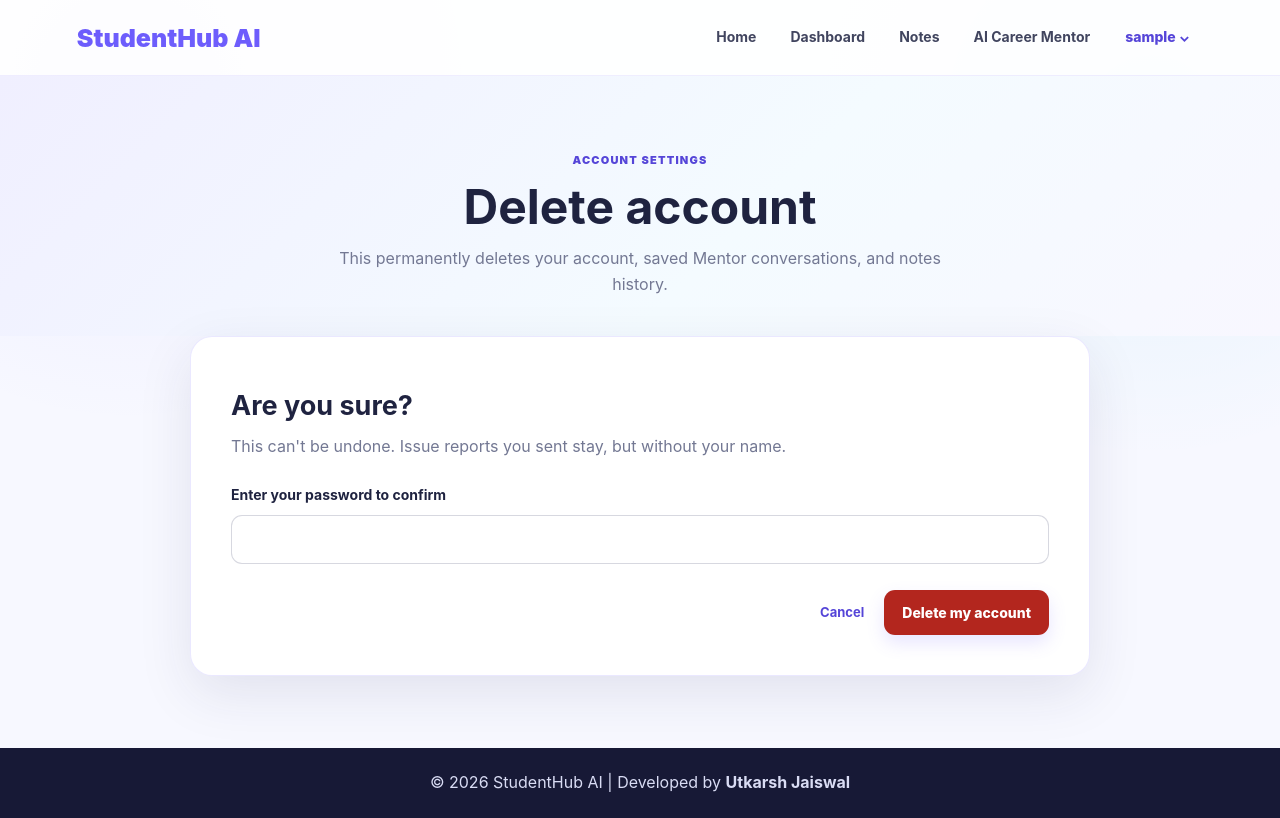
After one commit to utkarshjaiswal001/StudentHubAI, a Flask app: page /account/delete in a window 1280 px wide. The commit adds this page. Run offline with Flask 3, Linux system fonts and the light colour scheme; the visitor is signed in with stand-in values (Sample User, id 1); data comes from the database, SQL or seed files in the repository.

Commit message:
Accounts: edit profile, change/delete account, My notes, matching branches
- Edit profile, change password, delete account (password confirmed)
- Forced new password after an admin reset
- Registration branches match the notes library; migrate 'Computer Science'
- My notes shortcut on Account, Dashboard and profile menu
- Forgot-password hint on login
- 8 new tests

Co-Authored-By: Claude Opus 5.5 <noreply@anthropic.com>

```diff
--- a/app.py
+++ b/app.py
@@ -110,17 +110,36 @@ def note_details_error(title, subject, branch, year, semester):
     return note_assignment_error(branch, year, semester)
 
 
-# Keep existing profile choices valid while also accepting the notes-library branch names.
+# Student profile branches match the notes library (Common is for notes only).
+# "Other" covers branches the library doesn't have yet.
 REGISTRATION_BRANCHES = [
-    "Computer Science",
-    "Computer Science Engineering",
-    "Information Technology",
-    "Electronics & Communication",
-    "Electrical Engineering",
-    "Mechanical Engineering",
-    "Civil Engineering",
-    "Other",
-]
+    branch for branch in NOTE_BRANCHES if branch != COMMON_FIRST_YEAR_BRANCH
+] + ["Other"]
+LEGACY_BRANCH_NAMES = {"Computer Science": "Computer Science Engineering"}
+
+
+def my_notes_url(branch, year):
+    """Shortcut to a student's own notes: their branch + year when possible."""
+    branch = LEGACY_BRANCH_NAMES.get(branch, branch)
+    if year not in NOTE_YEARS:
+        return url_for("notes")
+    if year == "1st Year" or branch not in NOTE_BRANCHES:
+        # 1st year picks Common or their branch; unknown branches pick from the list.
+        return url_for("note_branches", year=year)
+    return notes_browse_url(branch, year)
+
+
+def profile_error(name, college, branch, year):
+    """Validate editable profile fields; return an error message or None."""
+    if not 2 <= len(name) <= 80 or contains_control_characters(name):
+        return "Enter a name between 2 and 80 characters."
+    if not 2 <= len(college) <= 120 or contains_control_characters(college):
+        return "Enter a college name between 2 and 120 characters."
+    if branch not in REGISTRATION_BRANCHES:
+        return "Choose a valid branch."
+    if year not in NOTE_YEARS:
+        return "Choose a valid year."
+    return None
 EMAIL_PATTERN = re.compile(r"^[^@\s]+@[^@\s]+\.[^@\s]+$")
 SUGGESTED_SUBJECTS = [
     "Python Programming",
@@ -375,6 +394,10 @@ def init_db():
             get_db().execute(
                 "ALTER TABLE users ADD COLUMN must_change_password INTEGER NOT NULL DEFAULT 0"
             )
+        for old_branch, new_branch in LEGACY_BRANCH_NAMES.items():
+            get_db().execute(
+                "UPDATE users SET branch = ? WHERE branch = ?", (new_branch, old_branch)
+            )
         get_db().execute(
             """CREATE TABLE IF NOT EXISTS login_attempts (
                 email TEXT PRIMARY KEY COLLATE NOCASE,
@@ -603,13 +626,41 @@ def inject_user_state():
             "SELECT is_owner FROM users WHERE id = ?", (session["user_id"],)
         ).fetchone()
         user_is_owner = bool(owner and owner["is_owner"])
+    my_notes = None
+    if session.get("user_id") is not None:
+        profile = get_db().execute(
+            "SELECT branch, year FROM users WHERE id = ?", (session["user_id"],)
+        ).fetchone()
+        if profile is not None:
+            my_notes = my_notes_url(profile["branch"], profile["year"])
     return {
+        "my_notes_url": my_notes,
         "is_logged_in": session.get("user_id") is not None,
         "is_owner": user_is_owner,
         "current_user_name": session.get("user_name"),
         "ai_configured": bool(os.environ.get("OPENAI_API_KEY", "").strip()),
         "csrf_token": get_csrf_token(),
     }
+
+
+@app.before_request
+def require_new_password_after_reset():
+    """After an admin reset, the student must pick a new password before anything else."""
+    if session.get("user_id") is None or request.endpoint in {
+        "change_password", "logout", "static", "health_check",
+    }:
+        return None
+    user = get_db().execute(
+        "SELECT must_change_password FROM users WHERE id = ?", (session["user_id"],)
+    ).fetchone()
+    if user is None:
+        # The account no longer exists (e.g. deleted); sign the browser out.
+        session.clear()
+        return redirect(url_for("login"))
+    if user["must_change_password"]:
+        flash("Your password was reset. Choose a new password to continue.", "info")
+        return redirect(url_for("change_password"))
+    return None
 
 
 @app.before_request
@@ -832,16 +883,10 @@ def register():
 
         if not all((name, email, college, branch, year, password, confirm_password)):
             flash("Please complete every field.", "error")
-        elif not 2 <= len(name) <= 80 or contains_control_characters(name):
-            flash("Enter a name between 2 and 80 characters.", "error")
         elif len(email) > 254 or not EMAIL_PATTERN.fullmatch(email):
             flash("Enter a valid email address.", "error")
-        elif not 2 <= len(college) <= 120 or contains_control_characters(college):
-            flash("Enter a college name between 2 and 120 characters.", "error")
-        elif branch not in REGISTRATION_BRANCHES:
-            flash("Choose a valid branch.", "error")
-        elif year not in NOTE_YEARS:
-            flash("Choose a valid year.", "error")
+        elif profile_error(name, college, branch, year):
+            flash(profile_error(name, college, branch, year), "error")
         elif password != confirm_password:
             flash("The passwords do not match.", "error")
         elif not 8 <= len(password) <= 128:
@@ -863,7 +908,9 @@ def register():
                 )
                 return redirect(url_for("home"))
 
-    return render_template("register.html")
+    return render_template(
+        "register.html", student_branches=REGISTRATION_BRANCHES, note_years=NOTE_YEARS
+    )
 
 
 @app.route("/logout", methods=["POST"])
@@ -927,6 +974,102 @@ def account_center():
         conversation_count=conversation_count,
         note_count=note_count,
     )
+
+
+@app.route("/account/profile", methods=["GET", "POST"])
+@login_required
+def edit_profile():
+    db = get_db()
+    user = db.execute(
+        "SELECT name, email, college, branch, year FROM users WHERE id = ?",
+        (session["user_id"],),
+    ).fetchone()
+    form = dict(user)
+    if request.method == "POST":
+        form.update({
+            field: request.form.get(field, "").strip()
+            for field in ("name", "college", "branch", "year")
+        })
+        error = profile_error(form["name"], form["college"], form["branch"], form["year"])
+        if error:
+            flash(error, "error")
+        else:
+            db.execute(
+                "UPDATE users SET name = ?, college = ?, branch = ?, year = ? WHERE id = ?",
+                (form["name"], form["college"], form["branch"], form["year"], session["user_id"]),
+            )
+            db.commit()
+            session["user_name"] = form["name"]
+            flash("Your profile was updated.", "success")
+            return redirect(url_for("account_center"))
+    return render_template(
+        "account_settings.html", section="profile", form=form,
+        student_branches=REGISTRATION_BRANCHES, note_years=NOTE_YEARS,
+    )
+
+
+@app.route("/account/password", methods=["GET", "POST"])
+@login_required
+def change_password():
+    db = get_db()
+    user = db.execute(
+        "SELECT email, password_hash, must_change_password FROM users WHERE id = ?",
+        (session["user_id"],),
+    ).fetchone()
+    if request.method == "POST":
+        current = request.form.get("current_password", "")
+        new = request.form.get("new_password", "")
+        confirm = request.form.get("confirm_password", "")
+        if not check_password_hash(user["password_hash"], current):
+            flash("Your current password is incorrect.", "error")
+        elif new != confirm:
+            flash("The new passwords do not match.", "error")
+        elif not 8 <= len(new) <= 128:
+            flash("Use a new password with 8 to 128 characters.", "error")
+        elif check_password_hash(user["password_hash"], new):
+            flash("Choose a password different from your current one.", "error")
+        else:
+            db.execute(
+                "UPDATE users SET password_hash = ?, must_change_password = 0 WHERE id = ?",
+                (generate_password_hash(new), session["user_id"]),
+            )
+            db.commit()
+            flash("Your password was changed.", "success")
+            return redirect(url_for("account_center"))
+    return render_template(
+        "account_settings.html", section="password",
+        forced=bool(user["must_change_password"]),
+    )
+
+
+@app.route("/account/delete", methods=["GET", "POST"])
+@login_required
+def delete_account():
+    db = get_db()
+    user = db.execute(
+        "SELECT email, password_hash, is_owner FROM users WHERE id = ?",
+        (session["user_id"],),
+    ).fetchone()
+    if user["is_owner"]:
+        flash("The owner account can't be deleted from the website.", "error")
+        return redirect(url_for("account_center"))
+    if request.method == "POST":
+        if not check_password_hash(user["password_hash"], request.form.get("password", "")):
+            flash("Your password is incorrect. Your account was not deleted.", "error")
+        else:
+            # Chats and activity are removed with the account; issue reports stay anonymous.
+            try:
+                db.execute("DELETE FROM users WHERE id = ?", (session["user_id"],))
+                db.commit()
+            except sqlite3.IntegrityError:
+                db.rollback()
+                flash("This account still owns library notes, so it can't be deleted. Contact the admin.", "error")
+                return redirect(url_for("account_center"))
+            clear_failed_logins(user["email"])
+            session.clear()
+            flash("Your account and its saved data were deleted.", "info")
+            return redirect(url_for("home"))
+    return render_template("account_settings.html", section="delete")
 
 
 @app.route("/admin")
--- a/static/css/pages.css
+++ b/static/css/pages.css
@@ -1677,3 +1677,5 @@ footer {
 .admin-danger-link { color: #a34528; }
 .admin-danger-button { background: #b3261e; border-color: #b3261e; }
 @media (max-width: 640px) { .admin-row { flex-wrap: wrap; } .admin-inline-form input { min-width: 0; width: 100%; } }
+/* Account Centre actions */
+.account-actions { display: flex; flex-wrap: wrap; align-items: center; gap: 16px; margin-top: 18px; }
--- a/templates/_profile_menu.html
+++ b/templates/_profile_menu.html
@@ -4,6 +4,7 @@
         <summary>{{ current_user_name }} <span aria-hidden="true">⌄</span></summary>
         <div class="profile-menu-panel">
             <a href="{{ url_for('account_center') }}">Account Centre</a>
+            {% if my_notes_url %}<a href="{{ my_notes_url }}">My notes</a>{% endif %}
             {% if is_owner %}<a href="{{ url_for('admin_access') }}">Admin Access</a>{% endif %}
             <a href="{{ url_for('home') }}#suggestions">Report an issue</a>
             <form class="profile-logout-form" action="{{ url_for('logout') }}" method="POST">
--- /dev/null
+++ b/templates/account_settings.html
@@ -0,0 +1,114 @@
+<!DOCTYPE html>
+<html lang="en">
+<head>
+    <meta charset="UTF-8">
+    <meta name="viewport" content="width=device-width, initial-scale=1.0">
+    <title>Account Settings | StudentHub AI</title>
+    <link rel="stylesheet" href="{{ url_for('static', filename='css/style.css', v=6) }}">
+    <link rel="stylesheet" href="{{ url_for('static', filename='css/pages.css', v=15) }}">
+</head>
+<body>
+    <nav class="navbar">
+        <a class="logo" href="{{ url_for('home') }}">StudentHub AI</a>
+        <ul class="nav-links">
+            <li><a href="{{ url_for('home') }}">Home</a></li>
+            <li><a href="{{ url_for('dashboard') }}">Dashboard</a></li>
+            <li><a href="{{ url_for('notes') }}">Notes</a></li>
+            <li><a href="{{ url_for('chatbot') }}">AI Career Mentor</a></li>
+            {% include "_profile_menu.html" %}
+        </ul>
+    </nav>
+
+    <header class="notes-flow-hero">
+        <span class="section-kicker">ACCOUNT SETTINGS</span>
+        <h1>{% if section == 'profile' %}Edit profile{% elif section == 'password' %}Change password{% else %}Delete account{% endif %}</h1>
+        <p>{% if section == 'profile' %}Keep your branch and year up to date so "My notes" opens the right subjects.{% elif section == 'password' %}{% if forced %}Your password was reset by the admin. Enter the temporary password, then choose a new one.{% else %}Use at least 8 characters.{% endif %}{% else %}This permanently deletes your account, saved Mentor conversations, and notes history.{% endif %}</p>
+    </header>
+
+    <main class="owner-upload-wrap">
+        {% with messages = get_flashed_messages(with_categories=true) %}
+            {% for category, message in messages %}<p class="auth-message {{ category }}" role="status">{{ message }}</p>{% endfor %}
+        {% endwith %}
+
+        {% if section == 'profile' %}
+        <form class="owner-upload-card" action="{{ url_for('edit_profile') }}" method="post">
+            <input type="hidden" name="csrf_token" value="{{ csrf_token }}">
+            <div class="owner-upload-heading">
+                <span class="section-kicker">{{ form.email }}</span>
+                <h2>Your details</h2>
+                <p>Your email can't be changed.</p>
+            </div>
+            <div class="owner-upload-grid">
+                <div class="notes-field">
+                    <label for="profile-name">Name</label>
+                    <input id="profile-name" name="name" minlength="2" maxlength="80" required value="{{ form.name }}">
+                </div>
+                <div class="notes-field">
+                    <label for="profile-college">College</label>
+                    <input id="profile-college" name="college" minlength="2" maxlength="120" required value="{{ form.college }}">
+                </div>
+                <div class="notes-field">
+                    <label for="profile-branch">Branch</label>
+                    <select id="profile-branch" name="branch" required>
+                        <option value="" disabled {% if form.branch not in student_branches %}selected{% endif %}>Select branch</option>
+                        {% for branch in student_branches %}<option value="{{ branch }}" {% if form.branch == branch %}selected{% endif %}>{{ branch }}</option>{% endfor %}
+                    </select>
+                </div>
+                <div class="notes-field">
+                    <label for="profile-year">Study year</label>
+                    <select id="profile-year" name="year" required>
+                        {% for year in note_years %}<option value="{{ year }}" {% if form.year == year %}selected{% endif %}>{{ year }}</option>{% endfor %}
+                    </select>
+                </div>
+            </div>
+            <div class="owner-upload-actions">
+                <a class="notes-reset-link" href="{{ url_for('account_center') }}">Cancel</a>
+                <button class="notes-primary-button" type="submit">Save profile</button>
+            </div>
+        </form>
+        {% elif section == 'password' %}
+        <form class="owner-upload-card" action="{{ url_for('change_password') }}" method="post">
+            <input type="hidden" name="csrf_token" value="{{ csrf_token }}">
+            <div class="owner-upload-grid">
+                <div class="notes-field owner-upload-wide">
+                    <label for="current-password">{% if forced %}Temporary password{% else %}Current password{% endif %}</label>
+                    <input id="current-password" name="current_password" type="password" required autocomplete="current-password">
+                </div>
+                <div class="notes-field">
+                    <label for="new-password">New password</label>
+                    <input id="new-password" name="new_password" type="password" minlength="8" maxlength="128" required autocomplete="new-password">
+                </div>
+                <div class="notes-field">
+                    <label for="confirm-password">Confirm new password</label>
+                    <input id="confirm-password" name="confirm_password" type="password" minlength="8" maxlength="128" required autocomplete="new-password">
+                </div>
+            </div>
+            <div class="owner-upload-actions">
+                {% if not forced %}<a class="notes-reset-link" href="{{ url_for('account_center') }}">Cancel</a>{% endif %}
+                <button class="notes-primary-button" type="submit">Change password</button>
+            </div>
+        </form>
+        {% else %}
+        <form class="owner-upload-card" action="{{ url_for('delete_account') }}" method="post">
+            <input type="hidden" name="csrf_token" value="{{ csrf_token }}">
+            <div class="owner-upload-heading">
+                <h2>Are you sure?</h2>
+                <p>This can't be undone. Issue reports you sent stay, but without your name.</p>
+            </div>
+            <div class="owner-upload-grid">
+                <div class="notes-field owner-upload-wide">
+                    <label for="delete-password">Enter your password to confirm</label>
+                    <input id="delete-password" name="password" type="password" required autocomplete="current-password">
+                </div>
+            </div>
+            <div class="owner-upload-actions">
+                <a class="notes-reset-link" href="{{ url_for('account_center') }}">Cancel</a>
+                <button class="notes-primary-button admin-danger-button" type="submit">Delete my account</button>
+            </div>
+        </form>
+        {% endif %}
+    </main>
+
+    <footer><p>© 2026 StudentHub AI | Developed by <strong>Utkarsh Jaiswal</strong></p></footer>
+</body>
+</html>
--- a/templates/admin.html
+++ b/templates/admin.html
@@ -5,7 +5,7 @@
     <meta name="viewport" content="width=device-width, initial-scale=1.0">
     <title>Admin Access | StudentHub AI</title>
     <link rel="stylesheet" href="{{ url_for('static', filename='css/style.css', v=6) }}">
-    <link rel="stylesheet" href="{{ url_for('static', filename='css/pages.css', v=14) }}">
+    <link rel="stylesheet" href="{{ url_for('static', filename='css/pages.css', v=15) }}">
 </head>
 <body>
     <nav class="navbar">
--- a/templates/chatbot.html
+++ b/templates/chatbot.html
@@ -5,7 +5,7 @@
     <meta name="viewport" content="width=device-width, initial-scale=1.0">
     <title>AI Career Mentor | StudentHub AI</title>
     <link rel="stylesheet" href="{{ url_for('static', filename='css/style.css', v=4) }}">
-    <link rel="stylesheet" href="{{ url_for('static', filename='css/pages.css', v=14) }}">
+    <link rel="stylesheet" href="{{ url_for('static', filename='css/pages.css', v=15) }}">
 </head>
 <body>
     <nav class="navbar">
--- a/templates/dashboard.html
+++ b/templates/dashboard.html
@@ -9,7 +9,7 @@
     <title>Dashboard | StudentHub AI</title>
 
     <link rel="stylesheet" href="{{ url_for('static', filename='css/style.css', v=4) }}">
-    <link rel="stylesheet" href="{{ url_for('static', filename='css/pages.css', v=14) }}">
+    <link rel="stylesheet" href="{{ url_for('static', filename='css/pages.css', v=15) }}">
 </head>
 
 <body>
@@ -87,6 +87,9 @@
                     Open Notes
 
                 </a>
+                {% if my_notes_url %}
+                <a href="{{ my_notes_url }}" class="card-btn">My notes</a>
+                {% endif %}
 
             </div>
 
--- a/templates/login.html
+++ b/templates/login.html
@@ -69,6 +69,12 @@
             </form>
 
             <p class="bottom-text">
+                Forgot your password?
+                <a href="{{ url_for('home') }}#suggestions">Report a login issue</a>
+                and the admin will reset it for you.
+            </p>
+
+            <p class="bottom-text">
 
                 Don't have an account?
 
--- a/templates/note_branches.html
+++ b/templates/note_branches.html
@@ -5,7 +5,7 @@
     <meta name="viewport" content="width=device-width, initial-scale=1.0">
     <title>{{ year }} Branches | StudentHub AI</title>
     <link rel="stylesheet" href="{{ url_for('static', filename='css/style.css', v=5) }}">
-    <link rel="stylesheet" href="{{ url_for('static', filename='css/pages.css', v=14) }}">
+    <link rel="stylesheet" href="{{ url_for('static', filename='css/pages.css', v=15) }}">
 </head>
 <body>
     <nav class="navbar">
--- a/templates/note_delete.html
+++ b/templates/note_delete.html
@@ -5,7 +5,7 @@
     <meta name="viewport" content="width=device-width, initial-scale=1.0">
     <title>Delete Note | StudentHub AI</title>
     <link rel="stylesheet" href="{{ url_for('static', filename='css/style.css', v=6) }}">
-    <link rel="stylesheet" href="{{ url_for('static', filename='css/pages.css', v=14) }}">
+    <link rel="stylesheet" href="{{ url_for('static', filename='css/pages.css', v=15) }}">
 </head>
 <body>
     <nav class="navbar">
--- a/templates/note_edit.html
+++ b/templates/note_edit.html
@@ -5,7 +5,7 @@
     <meta name="viewport" content="width=device-width, initial-scale=1.0">
     <title>Edit Note | StudentHub AI</title>
     <link rel="stylesheet" href="{{ url_for('static', filename='css/style.css', v=6) }}">
-    <link rel="stylesheet" href="{{ url_for('static', filename='css/pages.css', v=14) }}">
+    <link rel="stylesheet" href="{{ url_for('static', filename='css/pages.css', v=15) }}">
 </head>
 <body>
     <nav class="navbar">
--- a/templates/note_preview.html
+++ b/templates/note_preview.html
@@ -5,7 +5,7 @@
     <meta name="viewport" content="width=device-width, initial-scale=1.0">
     <title>{{ note.title }} | StudentHub AI Notes</title>
     <link rel="stylesheet" href="{{ url_for('static', filename='css/style.css', v=5) }}">
-    <link rel="stylesheet" href="{{ url_for('static', filename='css/pages.css', v=14) }}">
+    <link rel="stylesheet" href="{{ url_for('static', filename='css/pages.css', v=15) }}">
 </head>
 <body>
     <nav class="navbar">
--- a/templates/note_semesters.html
+++ b/templates/note_semesters.html
@@ -5,7 +5,7 @@
     <meta name="viewport" content="width=device-width, initial-scale=1.0">
     <title>{{ branch }} Semesters | StudentHub AI</title>
     <link rel="stylesheet" href="{{ url_for('static', filename='css/style.css', v=5) }}">
-    <link rel="stylesheet" href="{{ url_for('static', filename='css/pages.css', v=14) }}">
+    <link rel="stylesheet" href="{{ url_for('static', filename='css/pages.css', v=15) }}">
 </head>
 <body>
     <nav class="navbar">
--- a/templates/note_subjects.html
+++ b/templates/note_subjects.html
@@ -5,7 +5,7 @@
     <meta name="viewport" content="width=device-width, initial-scale=1.0">
     <title>{{ branch }} Notes | StudentHub AI</title>
     <link rel="stylesheet" href="{{ url_for('static', filename='css/style.css', v=5) }}">
-    <link rel="stylesheet" href="{{ url_for('static', filename='css/pages.css', v=14) }}">
+    <link rel="stylesheet" href="{{ url_for('static', filename='css/pages.css', v=15) }}">
 </head>
 <body>
     <nav class="navbar">
--- a/templates/notes.html
+++ b/templates/notes.html
@@ -5,7 +5,7 @@
     <meta name="viewport" content="width=device-width, initial-scale=1.0">
     <title>AKTU Notes | StudentHub AI</title>
     <link rel="stylesheet" href="{{ url_for('static', filename='css/style.css', v=5) }}">
-    <link rel="stylesheet" href="{{ url_for('static', filename='css/pages.css', v=14) }}">
+    <link rel="stylesheet" href="{{ url_for('static', filename='css/pages.css', v=15) }}">
 </head>
 <body>
     <nav class="navbar">
--- a/templates/notes_catalog.html
+++ b/templates/notes_catalog.html
@@ -5,7 +5,7 @@
     <meta name="viewport" content="width=device-width, initial-scale=1.0">
     <title>Browse Notes | StudentHub AI</title>
     <link rel="stylesheet" href="{{ url_for('static', filename='css/style.css', v=5) }}">
-    <link rel="stylesheet" href="{{ url_for('static', filename='css/pages.css', v=14) }}">
+    <link rel="stylesheet" href="{{ url_for('static', filename='css/pages.css', v=15) }}">
 </head>
 <body>
     <nav class="navbar">
--- a/templates/upload.html
+++ b/templates/upload.html
@@ -5,7 +5,7 @@
     <meta name="viewport" content="width=device-width, initial-scale=1.0">
     <title>Upload Study Notes | StudentHub AI</title>
     <link rel="stylesheet" href="{{ url_for('static', filename='css/style.css', v=6) }}">
-    <link rel="stylesheet" href="{{ url_for('static', filename='css/pages.css', v=14) }}">
+    <link rel="stylesheet" href="{{ url_for('static', filename='css/pages.css', v=15) }}">
 </head>
 <body>
     <nav class="navbar">
```
Also changed, not shown: templates/account.html (+7 -1 lines), templates/register.html (+1 -9 lines), tests/test_phase1_security.py (+96 -2 lines).
